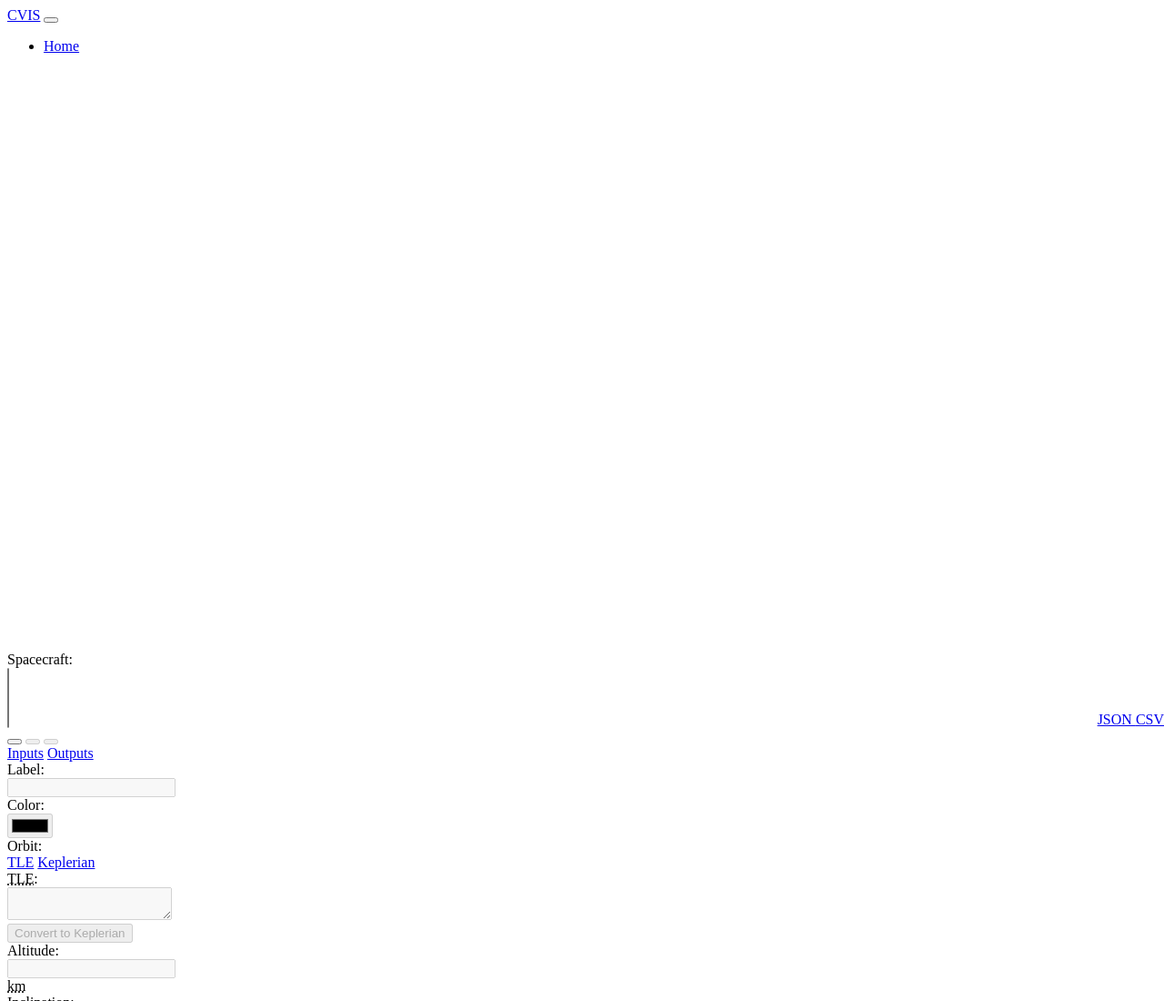
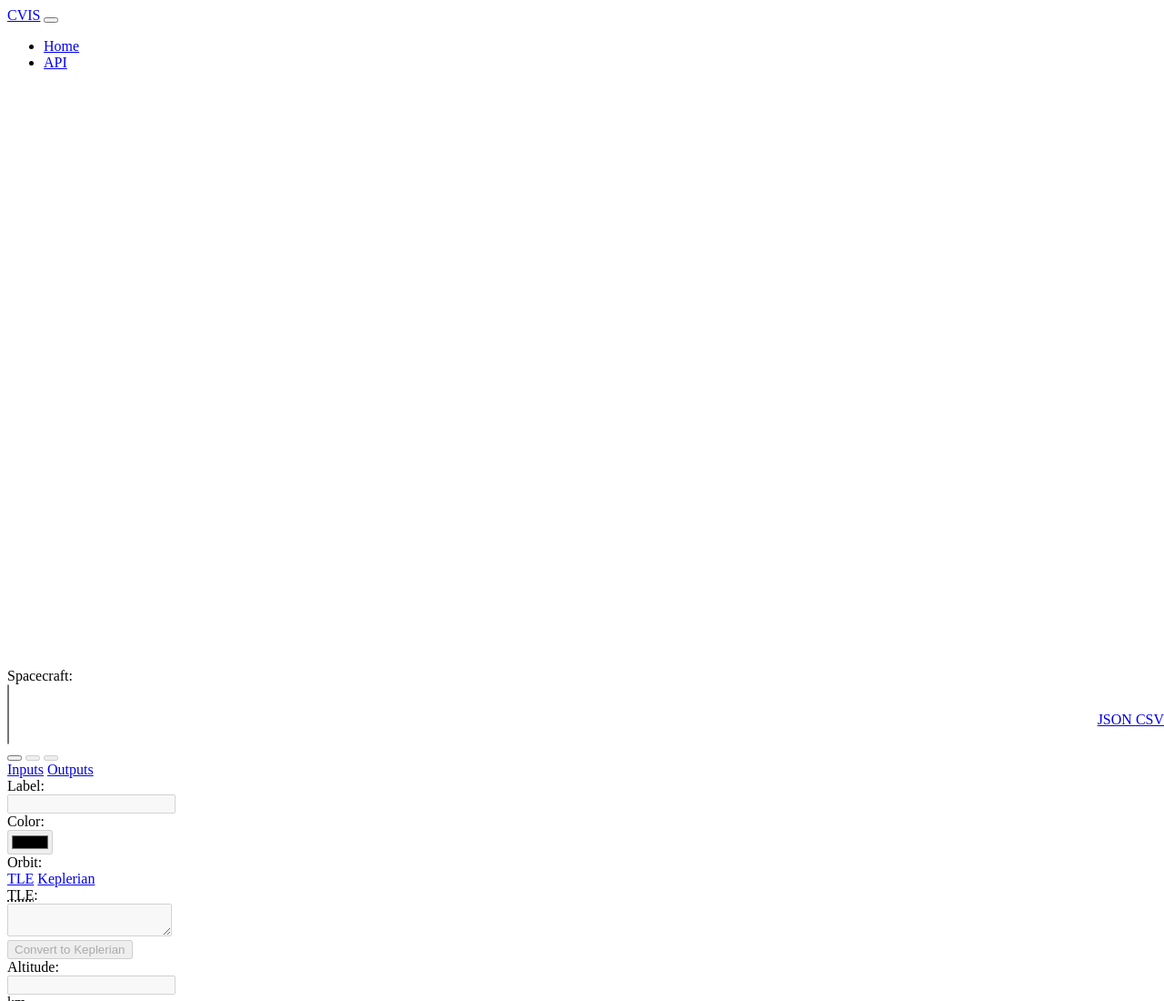
Before and after one commit to code-lab-org/cvis-propagate, a website: page src/index.html in a window 1280 px wide. Shown: the top 1100 px of the page at 91% size. Drawn offline with Linux system fonts and the light colour scheme.

Commit message:
add link to swagger api

```diff
--- a/src/index.html
+++ b/src/index.html
@@ -21,6 +21,7 @@
       <div class="collapse navbar-collapse" id="navbarNav">
         <ul class="navbar-nav text-center">
           <li class="nav-item active"><a class="nav-link" href="index.html">Home</a></li>
+          <li class="nav-item"><a class="nav-link" href="https://app.swaggerhub.com/apis-docs/ptgrogan/CVIS/1.0.0" target="_blank"><i class="fa fa-external-link-alt"></i> API</a></li>
         </ul>
       </div>
     </nav>
```
